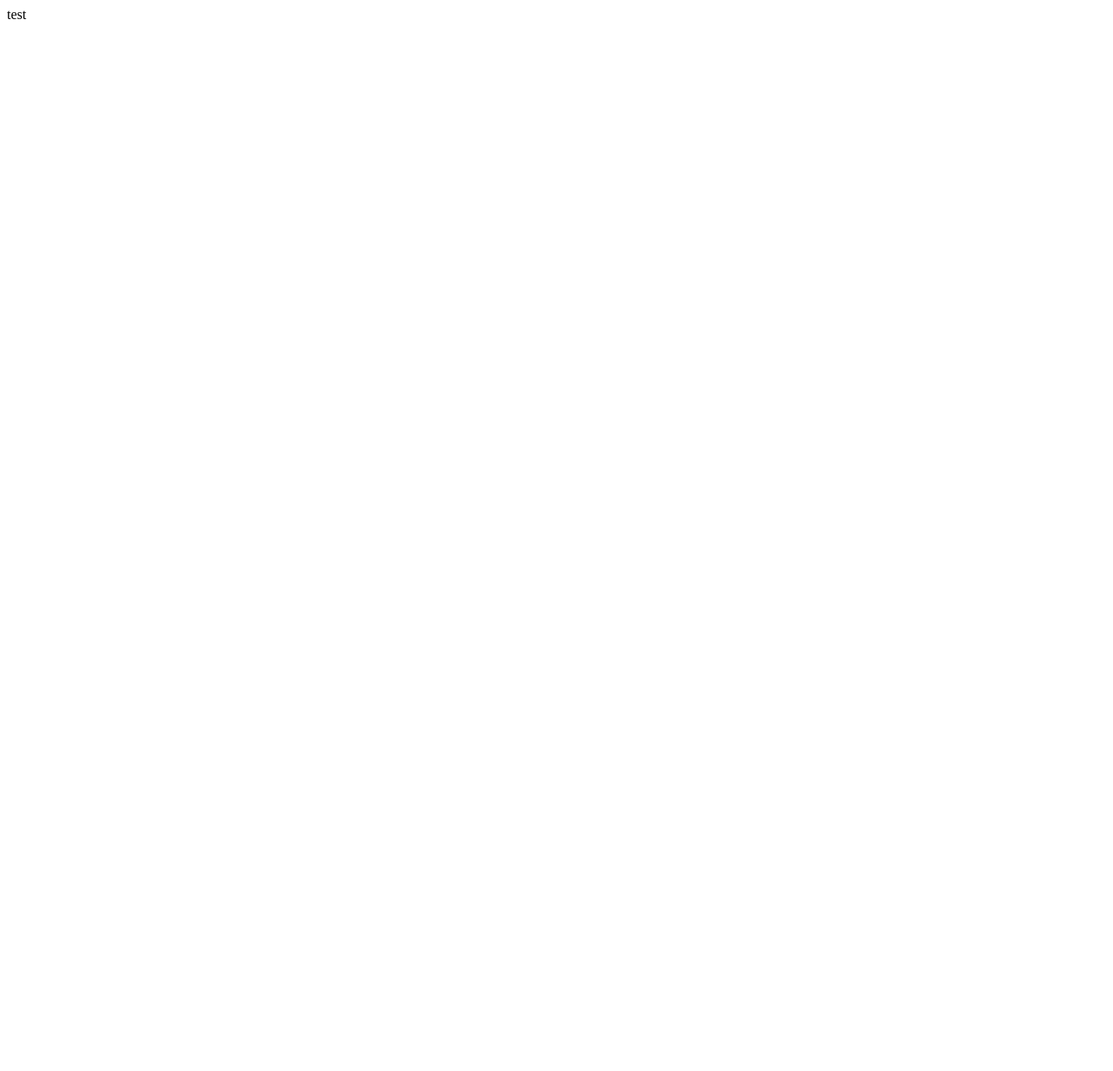
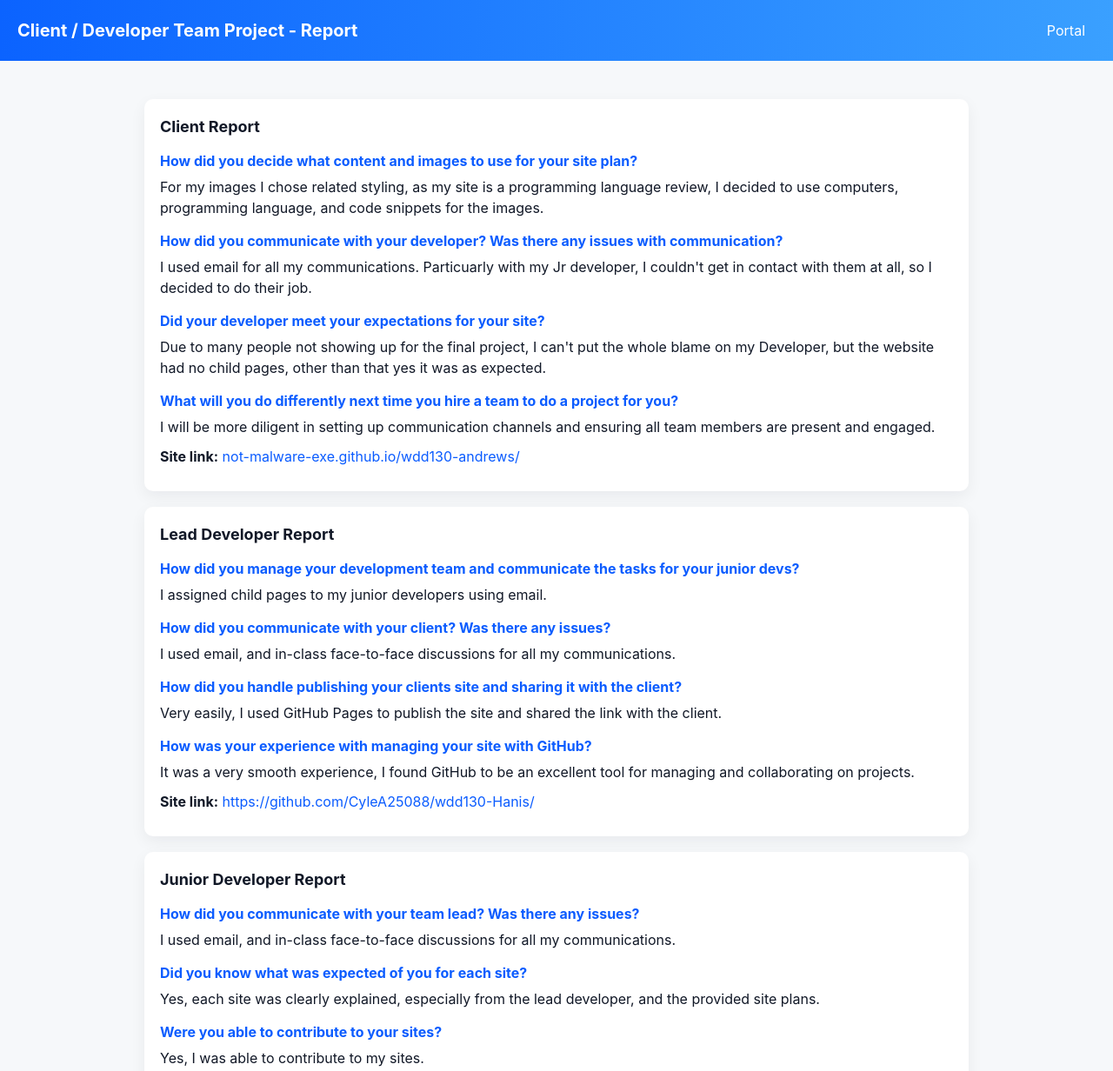
Before and after one commit to CyleA25088/wdd130, a plain HTML site: page client_report.html in a window 1280 px wide. Shown: the top 1232 px of the page at 87% size. Before the commit the page ends 800 px from the top, so only its background shows below. Drawn offline with Linux system fonts and the light colour scheme.

Commit message:
Add client report page with styles and navigation link
Created client_report.html with detailed project reports and reflections, added a dedicated stylesheet at styles/client-report.css for improved layout and appearance, and updated index.html to include a navigation link to the new client report page.

```diff
--- a/client_report.html
+++ b/client_report.html
@@ -1,11 +1,100 @@
-<!DOCTYPE html>
+<!doctype html>
 <html lang="en">
 <head>
-    <meta charset="UTF-8">
-    <meta name="viewport" content="width=device-width, initial-scale=1.0">
-    <title>Client Report</title>
+  <meta charset="utf-8" />
+  <meta name="viewport" content="width=device-width,initial-scale=1" />
+  <title>Client / Developer Team Project - Report</title>
+  <link rel="stylesheet" href="./styles/client-report.css" />
 </head>
 <body>
-    test
-</body>
+  <header class="site-header">
+    <h1>Client / Developer Team Project - Report</h1>
+    <nav>
+      <a href="index.html">Portal</a>
+    </nav>
+  </header>
+
+  <main class="container">
+    <article id="client-report">
+      <h2>Client Report</h2>
+
+      <h3>How did you decide what content and images to use for your site plan?</h3>
+      <p>For my images I chose related styling, as my site is a programming language review, I decided to use computers, programming language, and code snippets for the images.</p>
+
+      <h3>How did you communicate with your developer? Was there any issues with communication?</h3>
+      <p>I used email for all my communications. Particuarly with my Jr developer, I couldn't get in contact with them at all, so I decided to do their job.</p>
+
+      <h3>Did your developer meet your expectations for your site?</h3>
+      <p>Due to many people not showing up for the final project, I can't put the whole blame on my Developer, but the website had no child pages, other than that yes it was as expected.</p>
+
+      <h3>What will you do differently next time you hire a team to do a project for you?</h3>
+      <p>I will be more diligent in setting up communication channels and ensuring all team members are present and engaged.</p>
+
+      <p><strong>Site link:</strong> <a href="not-malware-exe.github.io/wdd130-andrews/" target="_blank" rel="noopener">not-malware-exe.github.io/wdd130-andrews/</a></p>
+    </article>
+
+    <article id="lead-dev-report">
+      <h2>Lead Developer Report</h2>
+
+      <h3>How did you manage your development team and communicate the tasks for your junior devs?</h3>
+      <p>I assigned child pages to my junior developers using email.</p>
+
+      <h3>How did you communicate with your client? Was there any issues?</h3>
+      <p>I used email, and in-class face-to-face discussions for all my communications.</p>
+
+      <h3>How did you handle publishing your clients site and sharing it with the client?</h3>
+      <p>Very easily, I used GitHub Pages to publish the site and shared the link with the client.</p>
+
+      <h3>How was your experience with managing your site with GitHub?</h3>
+      <p>It was a very smooth experience, I found GitHub to be an excellent tool for managing and collaborating on projects.</p>
+
+      <p><strong>Site link:</strong> <a href="https://github.com/CyleA25088/wdd130-Hanis/" target="_blank" rel="noopener">https://github.com/CyleA25088/wdd130-Hanis/</a></p>
+    </article>
+
+    <article id="junior-dev-report">
+      <h2>Junior Developer Report</h2>
+
+      <h3>How did you communicate with your team lead? Was there any issues?</h3>
+      <p>I used email, and in-class face-to-face discussions for all my communications.</p>
+
+      <h3>Did you know what was expected of you for each site?</h3>
+      <p>Yes, each site was clearly explained, especially from the lead developer, and the provided site plans.</p>
+
+      <h3>Were you able to contribute to your sites?</h3>
+      <p>Yes, I was able to contribute to my sites.</p>
+
+      <h3>Did you run into any issues with GitHub and adding your changes to the sites?</h3>
+      <p>No, I did not encounter any issues with GitHub. I did, however, help my team members with their changes.</p>
+
+      <p><strong>Site links:</strong></p>
+      <ul>
+        <li><a href="https://github.com/danielviviers/wdd130-Carr" target="_blank" rel="noopener">Team 1 site</a></li>
+        <li><a href="https://github.com/mastersmeddy/wdd130-grumbles/" target="_blank" rel="noopener">Team 2 site</a></li>
+      </ul>
+    </article>
+
+    <article id="reflections">
+      <h2>General Experience and Reflections</h2>
+
+      <h3>What was the most challenging part of this project for you? Were you able to overcome it?</h3>
+      <p>The most challenging part of this project for me was managing the time constraints and coordinating with my team members effectively. I was able to overcome it by not procastinating and maintaining regular communication.</p>
+
+      <h3>What did you enjoy most about this project?</h3>
+      <p>I enjoyed the collaborative aspect of working with my team members and seeing the final product come together.</p>
+
+      <h3>What would you do differently if you could do the project again?</h3>
+      <p>I would start the project earlier and allocate more time for planning and communication.</p>
+
+      <h3>Do you feel more confident in working on real-world projects after this experience? Explain.</h3>
+      <p>Yes, I feel more confident in working on real-world projects after this experience. I learned how to effectively communicate with team members, manage time constraints, and use tools like GitHub for collaboration.</p>
+    </article>
+
+    <section class="submit">
+      <h2>Submit</h2>
+      <p>Published portal: <a href="https://your-username.github.io/wdd130/" target="_blank" rel="noopener">https://your-username.github.io/wdd130/</a></p>
+    </section>
+  </main>
+
+  <footer class="site-footer">© 2025 Cyle Andrews. All rights reserved.</footer>
+    </body>
 </html>
--- /dev/null
+++ b/styles/client-report.css
@@ -0,0 +1,60 @@
+/* styles.css */
+:root{
+  --bg:#f6f8fa;
+  --card:#fff;
+  --accent:#0b5cff;
+  --muted:#6b7280;
+  --pad:18px;
+  --radius:10px;
+  font-family: Inter, system-ui, -apple-system, "Segoe UI", Roboto, "Helvetica Neue", Arial;
+  color:#111827;
+}
+
+*{box-sizing:border-box}
+html,body{height:100%;margin:0;background:var(--bg);font-size:16px;line-height:1.5}
+a{color:var(--accent);text-decoration:none}
+a:hover{text-decoration:underline}
+
+.site-header{
+  background:linear-gradient(90deg, #0b63ff 0%, #3aa0ff 100%);
+  color:white;
+  padding:20px;
+  display:flex;
+  align-items:center;
+  justify-content:space-between;
+  gap:20px;
+}
+.site-header h1{margin:0;font-size:1.25rem}
+.site-header nav a{color:white;margin-left:12px;padding:8px 12px;border-radius:6px}
+.site-header nav a.cta{background:rgba(255,255,255,0.12);font-weight:600}
+
+.container{
+  max-width:980px;
+  margin:28px auto;
+  padding:16px;
+}
+
+article{
+  background:var(--card);
+  border-radius:var(--radius);
+  padding:var(--pad);
+  margin-bottom:18px;
+  box-shadow:0 6px 18px rgba(13,18,30,0.06);
+}
+
+h2{margin:0 0 10px 0;font-size:1.125rem}
+h3{margin:14px 0 6px 0;font-size:1rem;color:var(--accent)}
+p{margin:0 0 10px 0;color:#111827}
+
+.site-footer{
+  text-align:center;
+  padding:18px;
+  color:var(--muted);
+  font-size:0.95rem;
+}
+
+/* small screens */
+@media (max-width:560px){
+  .site-header{flex-direction:column;align-items:flex-start;gap:10px}
+  .container{padding:12px}
+}
```
Also changed, not shown: index.html (+2 -0 lines).
